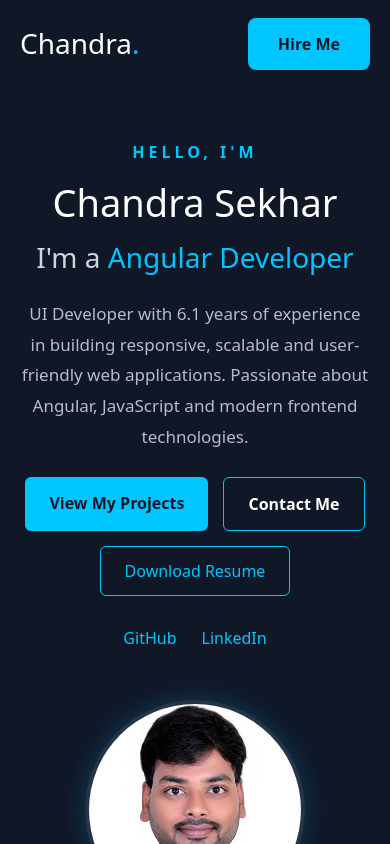
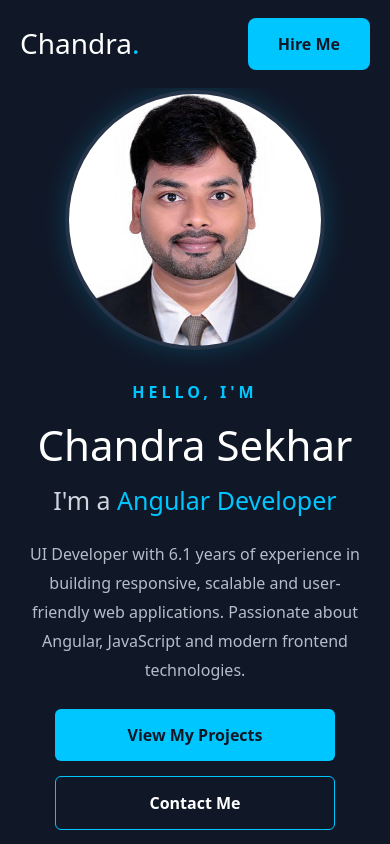
Before and after one commit to mchandrasekhar-ui-dev/chandra-portfolio, an Angular app: page /home in a window 390 px wide. Shown: the top 844 px of the page. Built offline with nearby package versions, Linux system fonts and the light colour scheme.

Commit message:
changed responsive device css code

```diff
--- a/src/app/components/home/home.component.css
+++ b/src/app/components/home/home.component.css
@@ -111,28 +111,137 @@
   display: block;
 }
 
-@media (max-width: 768px) {
+@media screen and (max-width: 768px) {
+
+  .hero {
+    width: 100%;
+    min-height: auto;
+    padding: 60px 20px 40px;
+  }
+
   .hero-container {
-    flex-direction: column;
+    display: flex;
+    flex-direction: column-reverse;
+    align-items: center;
     text-align: center;
+    gap: 35px;
+  }
+
+  .hero-content {
+    width: 100%;
+    max-width: 100%;
   }
 
   .hero-content h1 {
-    font-size: 38px;
+    font-size: 42px;
+    line-height: 1.2;
   }
 
-  .hero-buttons,
-  .social-links {
+  .hero-content h2 {
+    font-size: 25px;
+  }
+
+  .hero-content .description {
+    font-size: 16px;
+    line-height: 1.8;
+  }
+
+  .hero-image {
+    width: 100%;
+    display: flex;
     justify-content: center;
   }
 
   .image-circle {
-    width: 220px;
-    height: 220px;
+    width: 250px;
+    height: 250px;
+  }
+
+  .hero-buttons {
+    display: flex;
+    flex-direction: column;
+    align-items: center;
+    gap: 15px;
+  }
+
+  .hero-buttons a {
+    width: 100%;
+    max-width: 280px;
+    text-align: center;
+    margin: 0;
+  }
+
+  .social-links {
+    justify-content: center;
+    margin-top: 25px;
   }
 }
 
+@media (max-width: 1024px) {
 
+  .hero {
+    width: 100%;
+    min-height: auto;
+    padding: 50px 24px;
+  }
+
+  .hero-container {
+    display: flex !important;
+    flex-direction: column-reverse !important;
+    align-items: center;
+    text-align: center;
+    gap: 30px;
+  }
+
+  .hero-content {
+    width: 100%;
+    max-width: 100%;
+  }
+
+  .hero-content h1 {
+    font-size: 42px;
+    line-height: 1.2;
+  }
+
+  .hero-content h2 {
+    font-size: 25px;
+  }
+
+  .hero-content .description {
+    font-size: 16px;
+    line-height: 1.8;
+  }
+
+  .hero-image {
+    width: 100%;
+    display: flex;
+    justify-content: center;
+  }
+
+  .image-circle {
+    width: 260px;
+    height: 260px;
+  }
+
+  .hero-buttons {
+    display: flex;
+    flex-direction: column;
+    align-items: center;
+    gap: 15px;
+  }
+
+  .hero-buttons a {
+    width: 100%;
+    max-width: 280px;
+    text-align: center;
+    margin: 0;
+  }
+
+  .social-links {
+    justify-content: center;
+    margin-top: 25px;
+  }
+}
 .resume-btn {
   display: inline-block;
   padding: 12px 24px;
```
